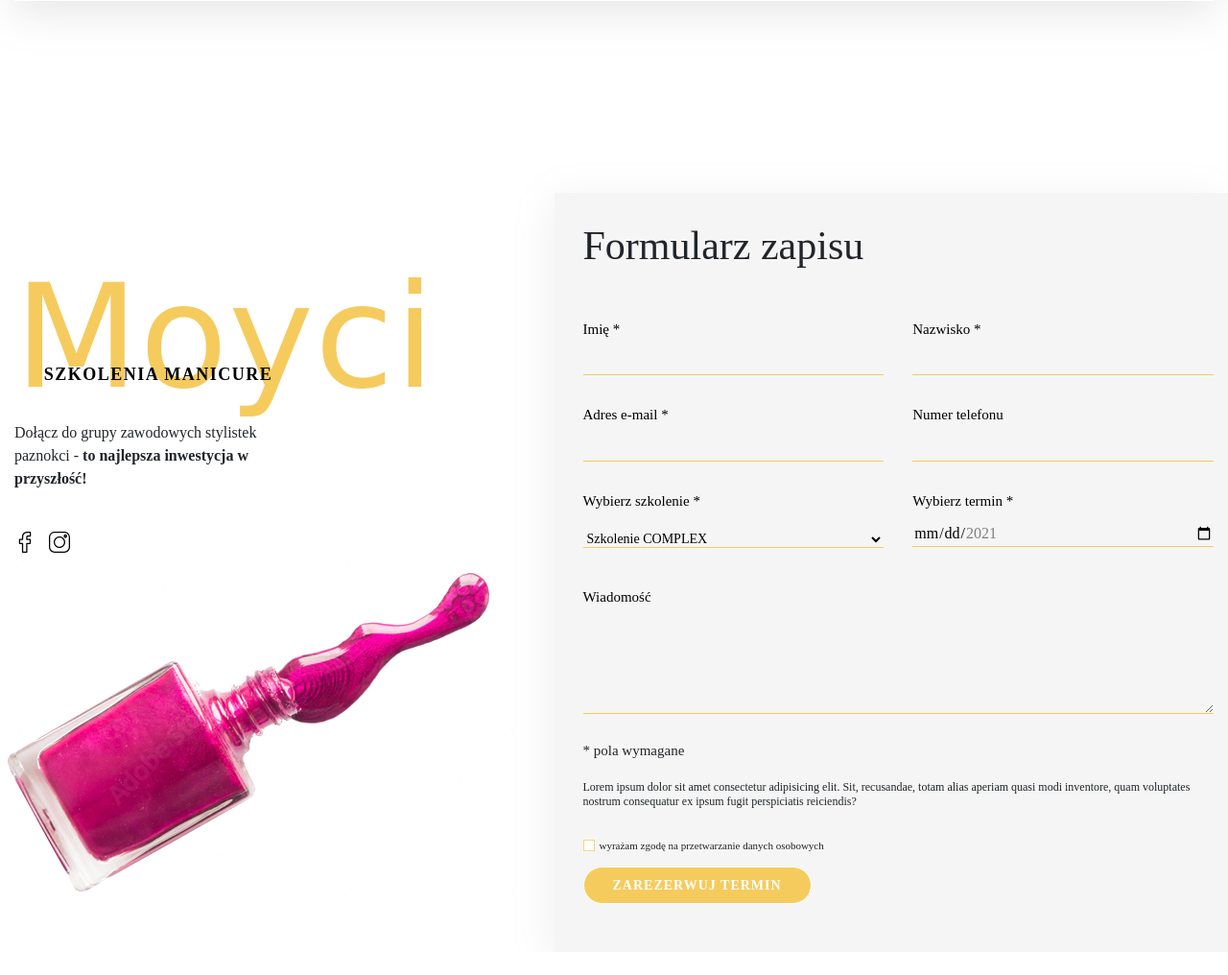
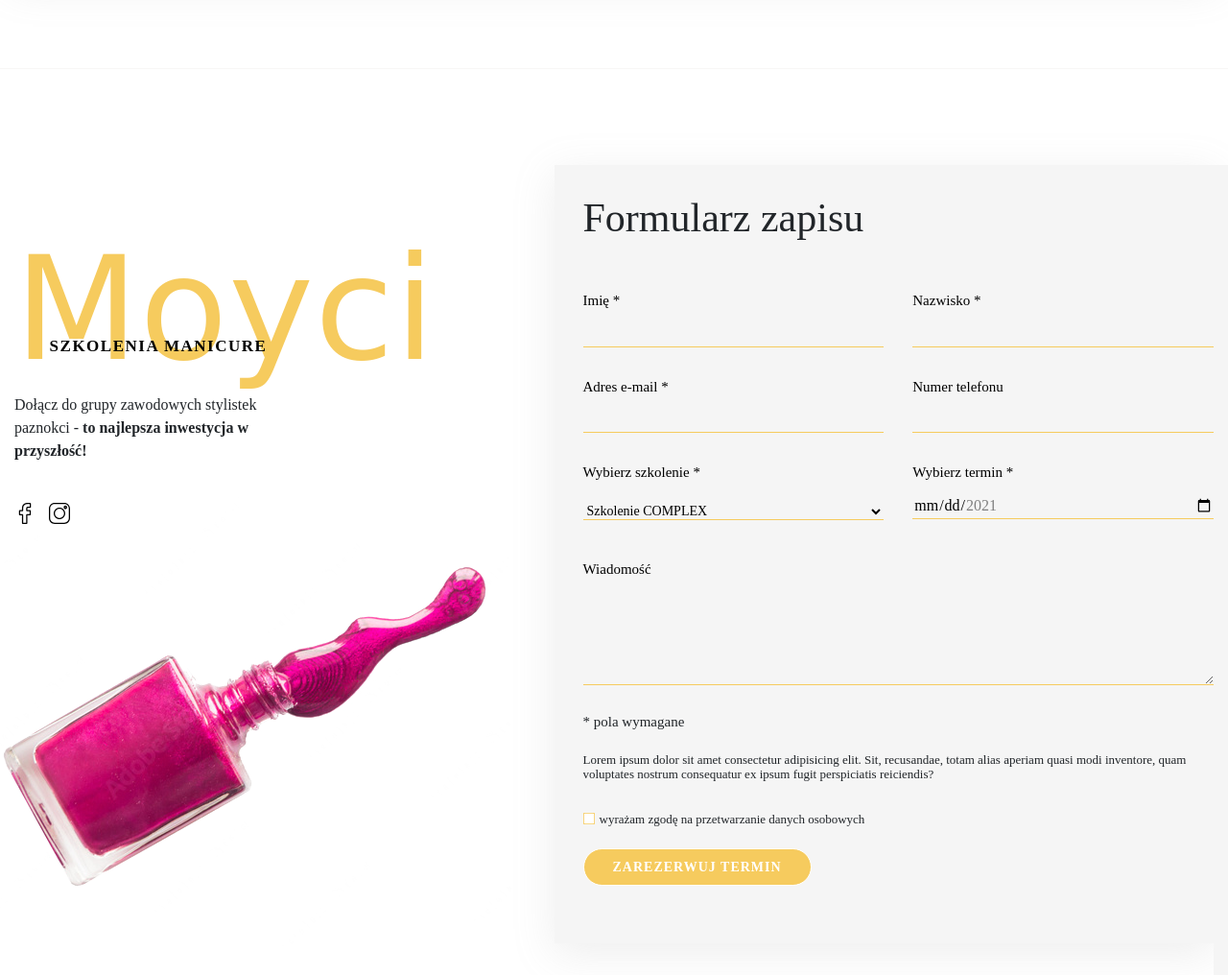
Before and after one commit to magda-surowka/paznokcie-szkolenia-lp, a PHP site: page / in a window 1280 px wide; the page is wider, and only the part inside the window is pictured. Shown: the part 5430-6446 px from the top of that part at 96% size. Before the commit the page ends 6372 px from the top of that part, so only its background shows below. Run offline with PHP 8.4, Linux system fonts and the light colour scheme; some web fonts are replaced.

Commit message:
v0.4 poprawki styli

```diff
--- a/library/custom/custom.less
+++ b/library/custom/custom.less
@@ -682,7 +682,7 @@ section.section-welcome {
 }
 
 section.section-cta {
-  padding: 150px 0;
+  padding: 120px 0 150px;
 
   .cta-inner {
     position: relative;
@@ -752,7 +752,7 @@ section.section-about {
     transform: translate(20%, 60%);
     font-size: 250px;
     color: @color1;
-    opacity: 0.3;
+    opacity: 0.4;
   }
 
   header {
@@ -1021,7 +1021,7 @@ section.section-trainers {
     left: 0;
     font-size: 200px;
     color: @color1;
-    opacity: 0.3;
+    opacity: 0.35;
   }
 
   .trainers-content {
@@ -1195,9 +1195,7 @@ section.section-footer {
       width: 45%;
 
       .footer-image {
-        position: absolute;
-        left: -10%;
-        bottom: 0;
+        transform: translate(-60px, -30px);
         object-fit: contain;
         max-width: 600px;
       }
@@ -1231,7 +1229,7 @@ section.section-footer {
 
       span {
         display: block;
-        font-size: 18px;
+        font-size: 17px;
         line-height: 18px;
         font-weight: 700;
         letter-spacing: 1.5px;
@@ -1260,7 +1258,7 @@ section.section-footer {
     form {
       background-color: #f5f5f5;
       box-shadow: 0px 10px 40px 1px rgba(#9b9b9b, 0.17);
-      padding: 30px 0 50px 30px;
+      padding: 30px 0 60px 30px;
 
       h2 {
         font-size: 42px;
@@ -1346,7 +1344,7 @@ section.section-footer {
         margin: 10px 0;
 
         p {
-          font-size: 12px;
+          font-size: 13px;
           line-height: 15px;
         }
       }
@@ -1357,7 +1355,7 @@ section.section-footer {
     position: relative;
     cursor: pointer;
     display: block;
-    margin: 10px 0 0 0;
+    margin: 5px 0 10px;
     height: 30px;
 
     .radio-box {
@@ -1387,8 +1385,8 @@ section.section-footer {
         transition: all 0.3s;
       }
 
-      p {
-        font-size: 11px;
+      span {
+        font-size: 13px;
       }
     }
 
```
Also changed, not shown: css/style.css, 1 other file.
